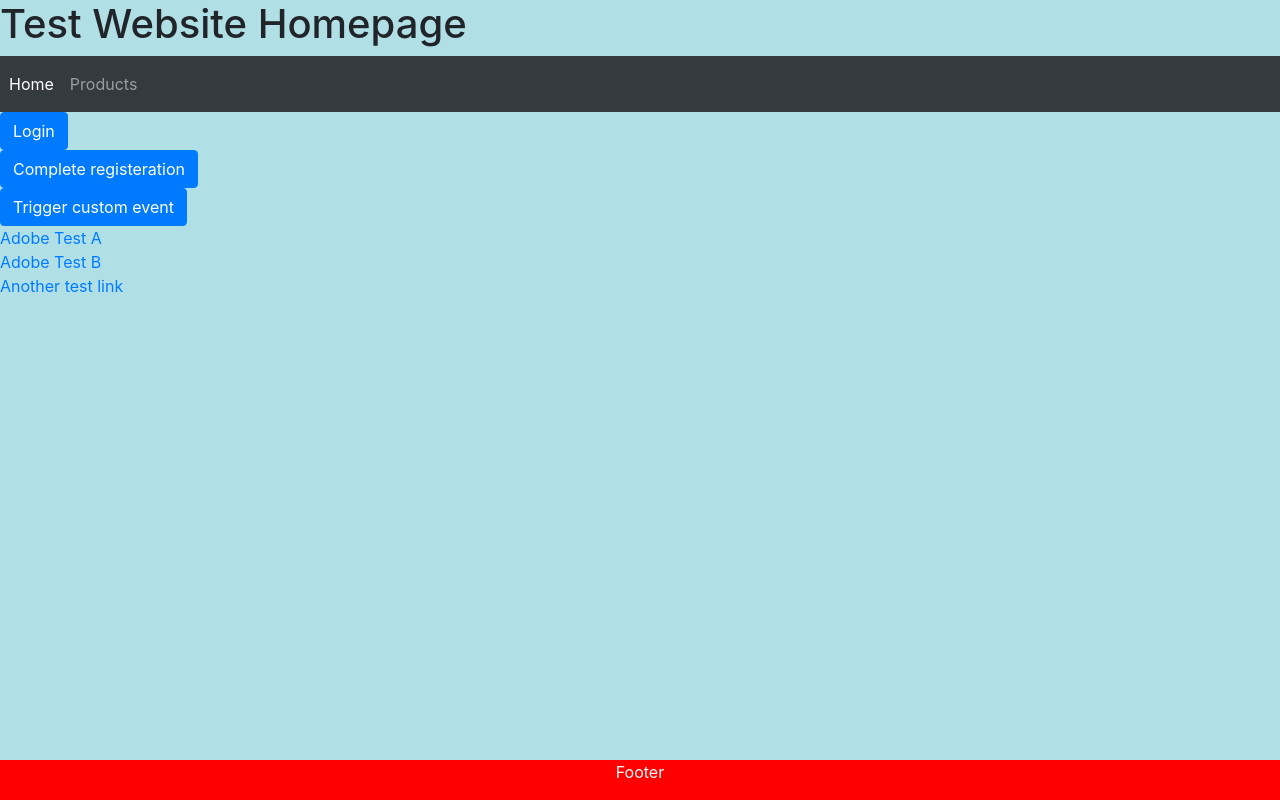
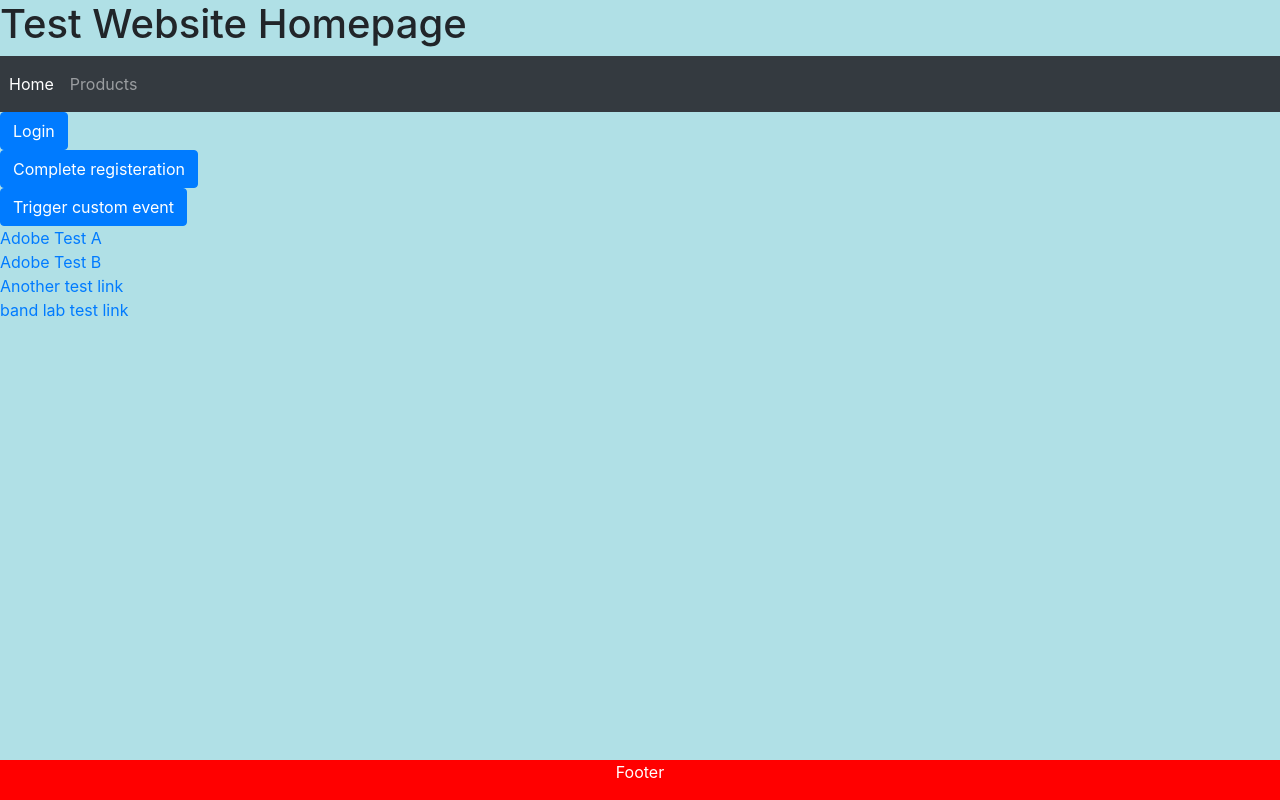
Before and after one commit to bladewangqi/amplitude-apj-prosrv-simpsons-store, a plain HTML site: page index.html in a window 1280 px wide. Drawn offline with nearby package versions, Linux system fonts and the light colour scheme.

Commit message:
add bandlab test link

```diff
--- a/index.html
+++ b/index.html
@@ -164,6 +164,9 @@
     <div>
       <a href="https://nbc.app.link/e/pu9apgVGu8">Another test link</a>
     </div>
+    <div>
+      <a href="https://get-bandlab.app.link/uOhKQrxh2kb?$canonical_url=https%3A//www.bandlab.com/akiaki&~channel=akiaki">band lab test link</a>
+    </div>
     <!-- <div>
       <button onclick="switchBrandName()">Switch brand</button>
     </div> -->
```
